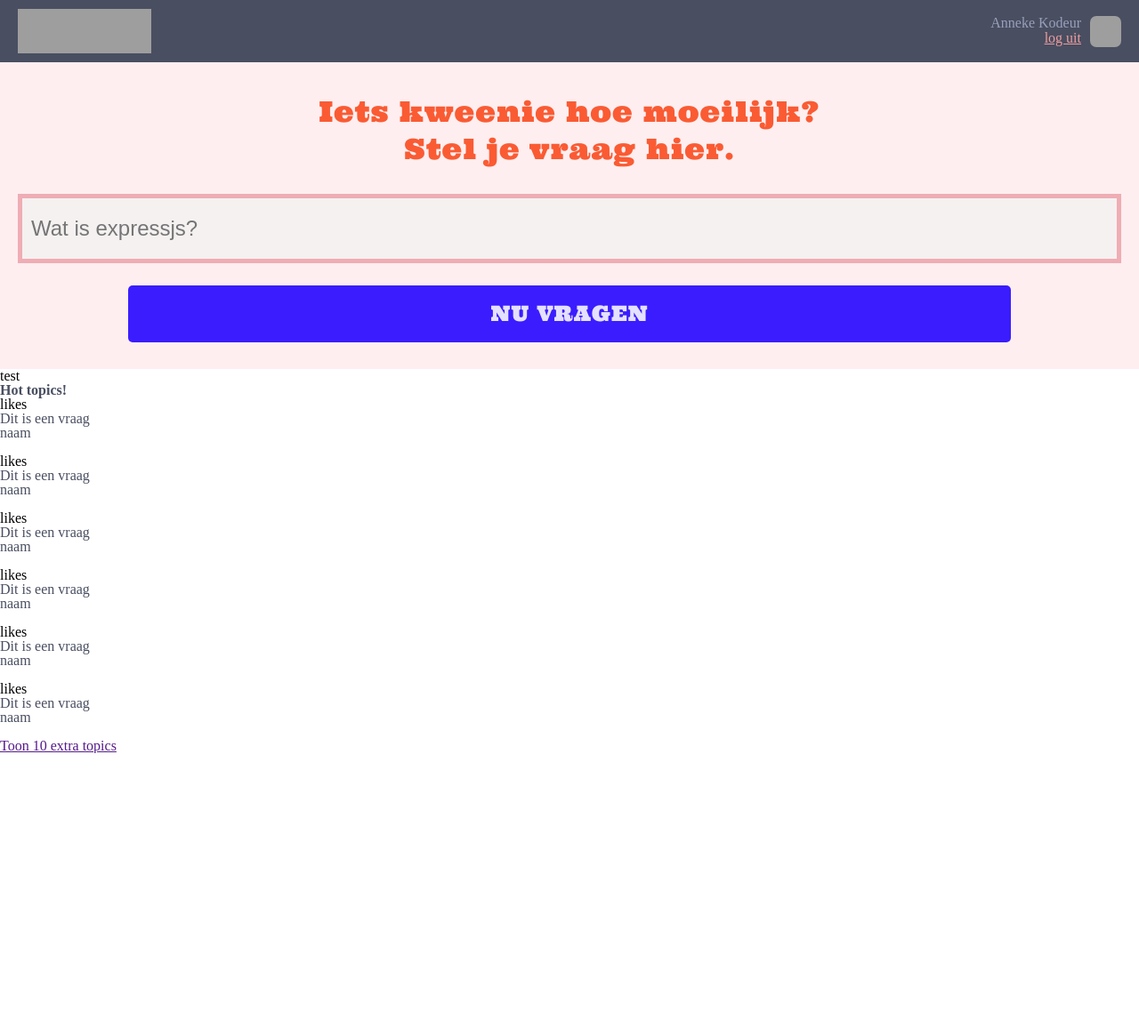
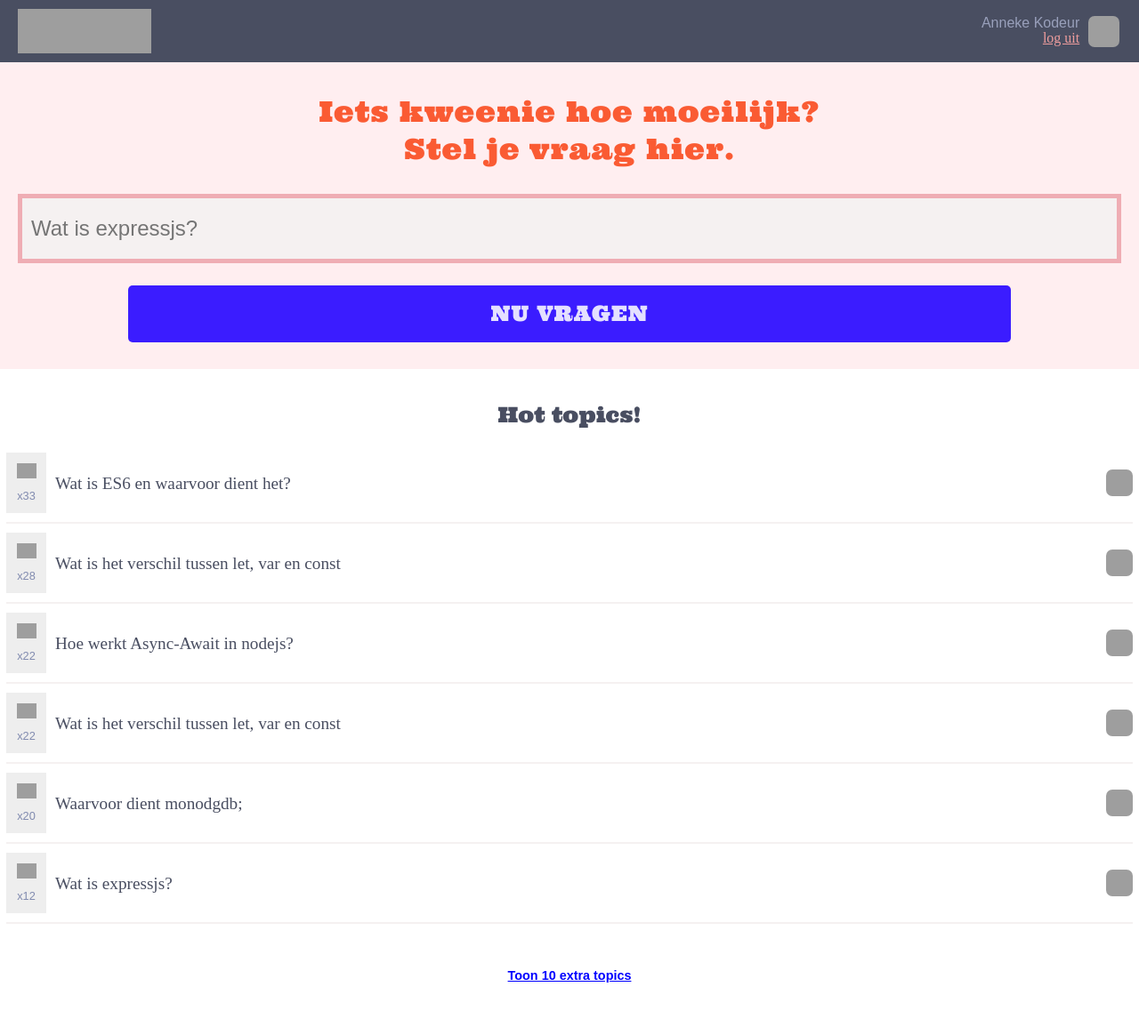
Before and after one commit to yaspo/Webtech-Lab-2, a web app: file overview.html in a window 1280 px wide. Shown: the whole page at 89% size. Before the commit the page ends 847 px from the top, so only its background shows below. Run offline with its HTML, style and script files only (its server is not run), Linux system fonts and the light colour scheme; grey boxes are pictures that could not be loaded.

Commit message:
Finished styling Hot Topics for mobile. Overview page now complete for mobile usage.

```diff
--- a/css/overview.css
+++ b/css/overview.css
@@ -21,12 +21,13 @@ header {
 }
 
 h2 {
-	font-weight: bold;
 	color: #494e61;
+	font-family: ultra;
 }
 
 p {
 	color: #494e61;
+	font-family: sans-serif;
 }
 
 .logo {
@@ -118,4 +119,100 @@ header .profile img {
 	border-radius: 5px;
 	text-transform: uppercase;
 	letter-spacing: 1px;
+	text-decoration: none;
 }
+
+.hot {
+	padding: 0px 7px;
+	padding-top: 20px;
+}
+
+.hot h2 {
+	font-size: 1.5em;
+	text-align: center;
+	margin: 20px 0;
+}
+
+.hot .topics {
+	display: grid;
+}
+
+.hot .topics li {
+	display: grid;
+	grid-template-columns: 45px auto 40px;
+	grid-gap: 10px;
+
+	border-bottom: 2px solid #f5f1f1;
+	padding: 10px 0;
+}
+
+.hot .topics .likes {
+	display: grid;
+	grid-template-rows: 1fr 1fr;
+	padding: 12px 0;
+	background-color: #eeeeee;
+}
+
+.hot .topics .likes:hover {
+	cursor: pointer;
+}
+
+.hot .topics .likes .like-img {
+	background-image: url('../KWEENI-ASSETS/icon-cool.svg');
+	width: 22px;
+	height: 22px;
+	background-size: 100%;
+	background-repeat: no-repeat;
+	align-self: end;
+	justify-self: center;
+}
+
+.hot .topics .likes .amount {
+	align-self: end;
+	justify-self: center;
+	font-size: 0.8em;
+	color: #818baf;
+}
+
+.hot .topics .question {
+	align-self: center;
+	font-family: serif;
+	font-size: 1.2em;
+}
+
+.hot .topics .question:first-letter {
+	text-transform: uppercase;
+}
+
+.hot .topics .user {
+	display: grid;
+}
+
+.hot .topics .userpic {
+	width: 30px;
+	height: 30px;
+	align-self: center;
+	justify-self: end;
+	border-radius: 7px;
+}
+
+.hot .topics .userpic:hover {
+	cursor: pointer;
+}
+
+.hot .topics .username {
+	display: none;
+	text-transform: capitalize;
+}
+
+footer {
+	padding: 50px;
+	text-align: center;
+}
+
+footer a {
+	color: blue;
+	font-weight: bold;
+	font-family: sans-serif;
+	font-size: 0.9em;
+}
--- a/overview.html
+++ b/overview.html
@@ -22,68 +22,88 @@
 		<h1>Stel je vraag hier.</h1>
 	</div>
 	<input type="text" class="search" name="search" placeholder="Wat is expressjs?">
-	<div class="button">
+	<a class="button" href="#">
 		Nu Vragen
-	</div>
+	</a>
 </div>
 
-<section>test</section>
+<section class="hot">
+	<h2>Hot topics!</h2>
 
-<section class="hotTopics">
-	<h2>Hot topics!</h2>
+	<!-- I should have used PHP for these -->
 	<ul class="topics">
 		<li>
-			<div class="likes">likes</div>
-			<p class="vraag">Dit is een vraag</p>
-			<div class="vrager">
-				<p class="naam">naam</p>
-				<img src="" class="picture">
+			<div class="likes">
+				<div class="like-img"></div>
+				<p class="amount">x33</p>
+			</div>
+			<p class="question">Wat is ES6 en waarvoor dient het?</p>
+			<div class="user">
+				<p class="username">Yves Dehipster</p>
+				<img src="KWEENI-ASSETS/user11.png" class="userpic">
 			</div>
 		</li>
 		<li>
-			<div class="likes">likes</div>
-			<p class="vraag">Dit is een vraag</p>
-			<div class="vrager">
-				<p class="naam">naam</p>
-				<img src="" class="picture">
+			<div class="likes">
+				<div class="like-img"></div>
+				<p class="amount">x28</p>
+			</div>
+			<p class="question">Wat is het verschil tussen let, var en const</p>
+			<div class="user">
+				<p class="username">Jerold Venard</p>
+				<img src="KWEENI-ASSETS/user3.png" class="userpic">
 			</div>
 		</li>
 		<li>
-			<div class="likes">likes</div>
-			<p class="vraag">Dit is een vraag</p>
-			<div class="vrager">
-				<p class="naam">naam</p>
-				<img src="" class="picture">
+			<div class="likes">
+				<div class="like-img"></div>
+				<p class="amount">x22</p>
+			</div>
+			<p class="question">Hoe werkt Async-Await in nodejs?</p>
+			<div class="user">
+				<p class="username">Kerril Farrior</p>
+				<img src="KWEENI-ASSETS/user2.png" class="userpic">
 			</div>
 		</li>
 		<li>
-			<div class="likes">likes</div>
-			<p class="vraag">Dit is een vraag</p>
-			<div class="vrager">
-				<p class="naam">naam</p>
-				<img src="" class="picture">
+			<div class="likes">
+				<div class="like-img"></div>
+				<p class="amount">x22</p>
+			</div>
+			<p class="question">Wat is het verschil tussen let, var en const</p>
+			<div class="user">
+				<p class="username">Jerold Venard</p>
+				<img src="KWEENI-ASSETS/user3.png" class="userpic">
 			</div>
 		</li>
 		<li>
-			<div class="likes">likes</div>
-			<p class="vraag">Dit is een vraag</p>
-			<div class="vrager">
-				<p class="naam">naam</p>
-				<img src="" class="picture">
+			<div class="likes">
+				<div class="like-img"></div>
+				<p class="amount">x20</p>
+			</div>
+			<p class="question">waarvoor dient monodgdb;</p>
+			<div class="user">
+				<p class="username">David Macmullan</p>
+				<img src="KWEENI-ASSETS/user10.png" class="userpic">
 			</div>
 		</li>
 		<li>
-			<div class="likes">likes</div>
-			<p class="vraag">Dit is een vraag</p>
-			<div class="vrager">
-				<p class="naam">naam</p>
-				<img src="" class="picture">
+			<div class="likes">
+				<div class="like-img"></div>
+				<p class="amount">x12</p>
+			</div>
+			<p class="question">wat is expressjs?</p>
+			<div class="user">
+				<p class="username">Averill Aspley</p>
+				<img src="KWEENI-ASSETS/user1.png" class="userpic">
 			</div>
 		</li>
+
 	</ul>
 </section>
 
-<a href="">Toon 10 extra topics</a>
-
+<footer>
+	<a href="">Toon 10 extra topics</a>
+</footer>
 </body>
 </html>
```
